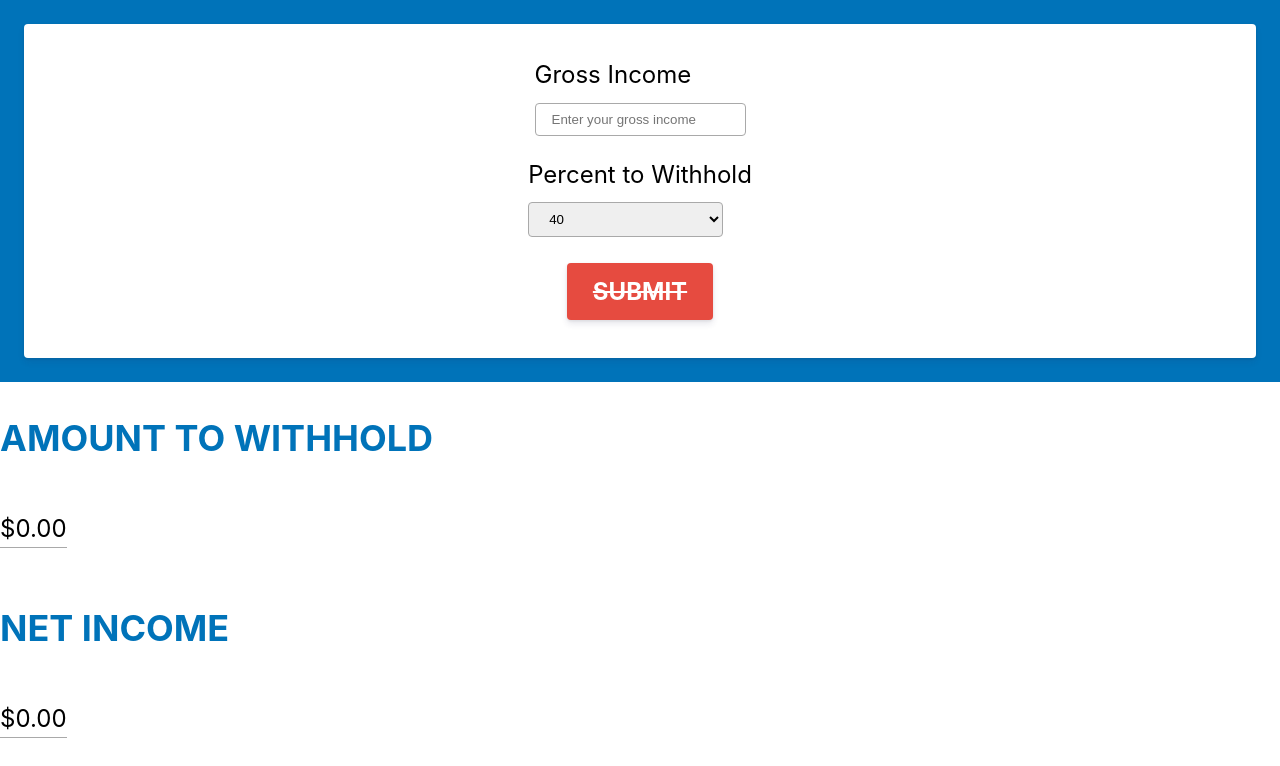
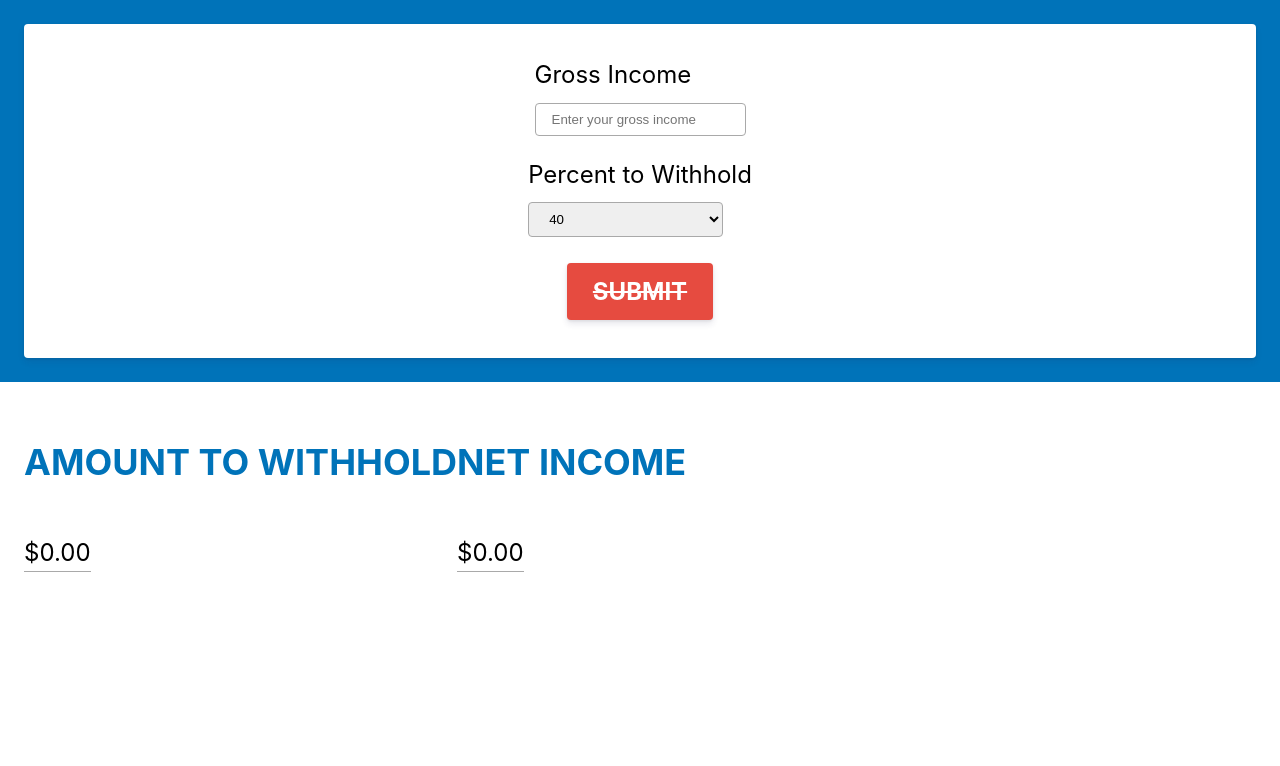
Before and after one commit to adriantoddross/set-aside, a React (Create React App) app: page / in a window 1280 px wide. Shown: the top 766 px of the page. Built offline with nearby package versions, Linux system fonts and the light colour scheme.

Commit message:
style form results

```diff
--- a/src/Components/SetAside.css
+++ b/src/Components/SetAside.css
@@ -1,3 +1,11 @@
 .App {
   font-size: calc(8px + 2vmin);
 }
+
+.form-results {
+  display: flex;
+  align-items: left;
+  flex-direction: row;
+  justify-content: left;
+  padding: 1.5rem;
+}
```
